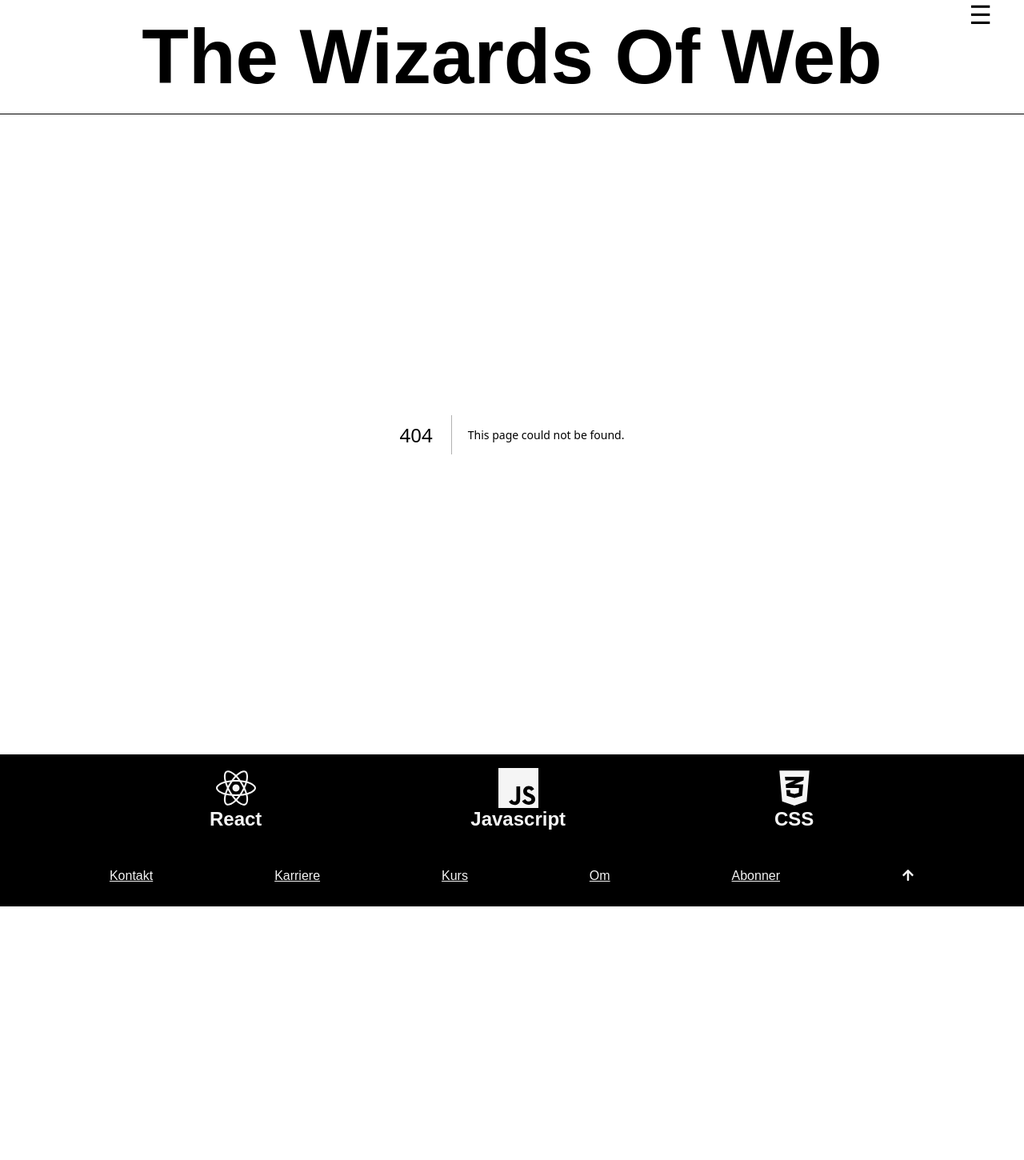
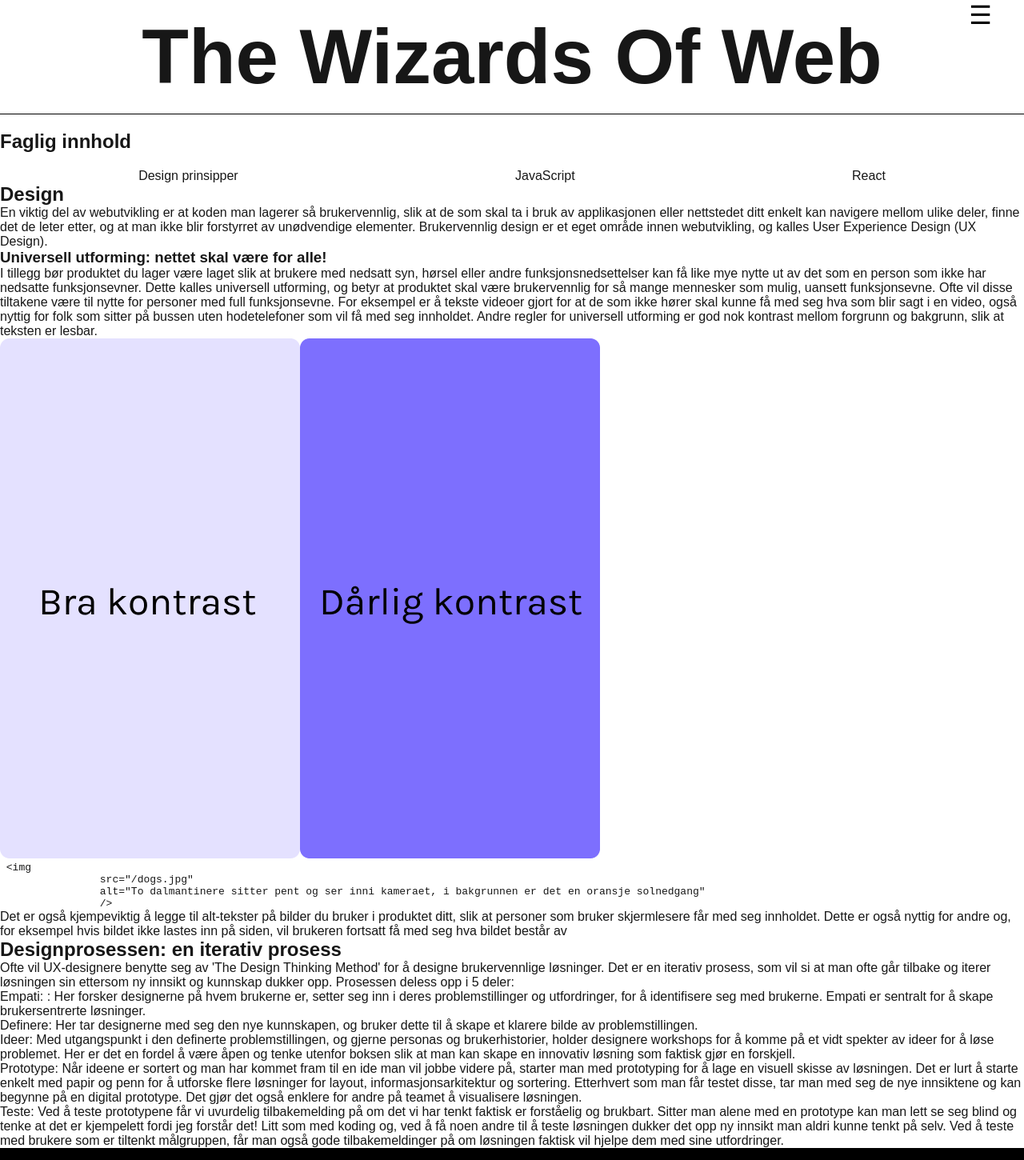
Before and after one commit to marie-cha9ne/Arbeidskrav-2---gruppe, a Next.js app: page /subject/sub-design in a window 1280 px wide. Before the commit this address had no page. Shown: the top 1450 px of the page at 80% size. Before the commit the page ends 1133 px from the top, so only its background shows below. Built offline with nearby package versions, Linux system fonts and the light colour scheme.

Commit message:
lagt til nødvendige mapper for struktur, lagt til innhold til design siden(delvis ferdig, må gjennomgå innhold om det trengs mer tekst).

```diff
--- a/app/components/ArticleRendrer.tsx
+++ b/app/components/ArticleRendrer.tsx
@@ -30,6 +30,13 @@ export default function ArticleRenderer({ content }: Props) {
         <div key={i}>
           <h3>{sub.title}</h3>
           {sub.body?.map((p, x) => <p key={x}>{p}</p>)}
+          {sub.images?.map((imgSrc, i) => (
+            <img
+              key={i}
+              src={imgSrc}
+              alt={`Bilde ${i + 1} i seksjon: ${section.title}`}
+              />
+          ))}
           {sub.code && <Example code={sub.code}/>}
           {sub.note && <p>{sub.note}</p>}
         </div>
--- a/app/components/Hamburgermenu.tsx
+++ b/app/components/Hamburgermenu.tsx
@@ -55,7 +55,7 @@ const Hamburgermenu: React.FC = () => {
           <Link href="/subject/sub-js">
             <li>Javascript</li>{" "}
           </Link>
-          <Link href="/subject/sub-css">
+          <Link href="/subject/sub-design">
             <li>CSS</li>{" "}
           </Link>
         </ul>
--- a/app/components/Main.tsx
+++ b/app/components/Main.tsx
@@ -74,7 +74,7 @@ const Main: React.FC = () => {
             kreativiteten din frie tøyler til å forme unike uttrykk på nettet.
           </p>
           <p className={styles.cssLogo}></p>
-          <Link className={styles.callToAction} href="/subject/sub-css">
+          <Link className={styles.callToAction} href="/subject/sub-design">
             {" "}
             Lær CSS
           </Link>
--- /dev/null
+++ b/app/content/subDesignContent.ts
@@ -0,0 +1,41 @@
+import type { ArticleSection } from "./types";
+
+export const subDesignContent: ArticleSection[] = [
+  {
+    title:"Design",
+    body:[
+      "En viktig del av webutvikling er at koden man lagerer så brukervennlig, slik at de som skal ta i bruk av applikasjonen eller nettstedet ditt enkelt kan navigere mellom ulike deler, finne det de leter etter, og at man ikke blir forstyrret av unødvendige elementer. Brukervennlig design er et eget område innen webutvikling, og kalles User Experience Design (UX Design)."
+    ],
+    subSections:[
+      {
+        title:"Universell utforming: nettet skal være for alle!",
+        body:[
+          "I tillegg bør produktet du lager være  laget slik at brukere med nedsatt syn, hørsel eller andre funksjonsnedsettelser kan få like mye nytte ut av det som en person som ikke har nedsatte funksjonsevner. Dette kalles universell utforming, og betyr at produktet skal være brukervennlig for så mange mennesker som mulig, uansett funksjonsevne. Ofte vil disse tiltakene være til nytte for personer med full funksjonsevne. For eksempel er å tekste videoer gjort for at de som ikke hører skal kunne få med seg hva som blir sagt i en video, også nyttig for folk som sitter på bussen uten hodetelefoner som vil få med seg innholdet. Andre regler for universell utforming er god nok kontrast mellom forgrunn og bakgrunn, slik at teksten er lesbar. "
+        ],
+        images:[
+          "/design-images/goodcontrastexample.png",
+          "/design-images/badcontrastexample.png"
+        ],
+        note:"Det er også kjempeviktig å legge til alt-tekster på bilder du bruker i produktet ditt, slik at personer som bruker skjermlesere får med seg innholdet. Dette er også nyttig for andre og, for eksempel hvis bildet ikke lastes inn på siden, vil brukeren fortsatt få med seg hva bildet består av",
+        code:` <img
+                src="/dogs.jpg"
+                alt="To dalmantinere sitter pent og ser inni kameraet, i bakgrunnen er det en oransje solnedgang"
+                />`,
+      },
+    ]
+  },
+  {
+    title:"Designprosessen: en iterativ prosess",
+    body:[
+      "Ofte vil UX-designere benytte seg av 'The Design Thinking Method' for å designe brukervennlige løsninger. Det er en iterativ prosess, som vil si at man ofte går tilbake og iterer løsningen sin ettersom ny innsikt og kunnskap dukker opp. Prosessen deless opp i 5 deler:"
+    ],
+    list:[
+      "Empati: : Her forsker designerne på hvem brukerne er, setter seg inn i deres problemstillinger og utfordringer, for å identifisere seg med brukerne. Empati er sentralt for å skape brukersentrerte løsninger.",
+      "Definere: Her tar designerne med seg den nye kunnskapen, og bruker dette til å skape et klarere bilde av problemstillingen.",
+      "Ideer:  Med utgangspunkt i den definerte problemstillingen, og gjerne personas og brukerhistorier, holder designere workshops for å komme på et vidt spekter av ideer for å løse problemet. Her er det en fordel å være åpen og tenke utenfor boksen slik at man kan skape en innovativ løsning som faktisk gjør en forskjell.",
+      "Prototype: Når ideene er sortert og man har kommet fram til en ide man vil jobbe videre på, starter man med prototyping for å lage en visuell skisse av løsningen. Det er lurt å starte enkelt med papir og penn for å utforske flere løsninger for layout, informasjonsarkitektur og sortering. Etterhvert som man får testet disse, tar man med seg de nye innsiktene og kan begynne på en digital prototype. Det gjør det også enklere for andre på teamet å visualisere løsningen.",
+      "Teste: Ved å teste prototypene får vi uvurdelig tilbakemelding på om det vi har tenkt faktisk er forståelig og brukbart. Sitter man alene med en prototype kan man lett se seg blind og tenke at det er kjempelett fordi jeg forstår det! Litt som med koding og, ved å få noen andre til å teste løsningen dukker det opp ny innsikt man aldri kunne tenkt på selv. Ved å teste med brukere som er tiltenkt målgruppen, får man også gode tilbakemeldinger på om løsningen faktisk vil hjelpe dem med sine utfordringer."
+    ],
+    images:["/design-images/designthinking.png"],
+  }
+]
--- /dev/null
+++ b/app/content/subMainContent.ts
@@ -0,0 +1 @@
+import type { ArticleSection } from "./types";
--- /dev/null
+++ b/app/content/subReactContent.ts
@@ -0,0 +1 @@
+import type { ArticleSection } from "./types";
--- a/app/content/types.ts
+++ b/app/content/types.ts
@@ -8,5 +8,5 @@ export type ArticleSection = {
   noteCode?: string,
   moreText?: string,
   subSections?: ArticleSection[],
-  image?: string,
+  images?: string[],
 }
--- a/app/subject/layout.tsx
+++ b/app/subject/layout.tsx
@@ -10,7 +10,7 @@ export default function layout({children}: Readonly<{children: React.ReactNode}>
       <h1 className={styles.headline}>Faglig innhold</h1>
       {/* under navigasjons bar til de forskjellige emnene */}
       <nav className={styles.bar}>
-        <Link href="/subject/sub-css">Design prinsipper</Link>
+        <Link href="/subject/sub-design">Design prinsipper</Link>
         <Link href="/subject/sub-js">JavaScript</Link>
         <Link href="/subject/sub-react">React</Link>
       </nav>
--- /dev/null
+++ b/app/subject/sub-design/page.tsx
@@ -0,0 +1,5 @@
+import ArticleRenderer from "@/app/components/ArticleRendrer";
+import { subDesignContent } from "@/app/content/subDesignContent";
+
+export default function subjectDesignPage(){
+  return <ArticleRenderer content={subDesignContent}/>}
--- a/app/subject/sub-react/page.tsx
+++ b/app/subject/sub-react/page.tsx
@@ -1,3 +1,4 @@
+import ArticleRenderer from "@/app/components/ArticleRendrer";
 export default function subjectReact(){
   return(
     <article>
```
Also changed, not shown: app/subject/sub-css/page.tsx (deleted, +0 -8 lines).
